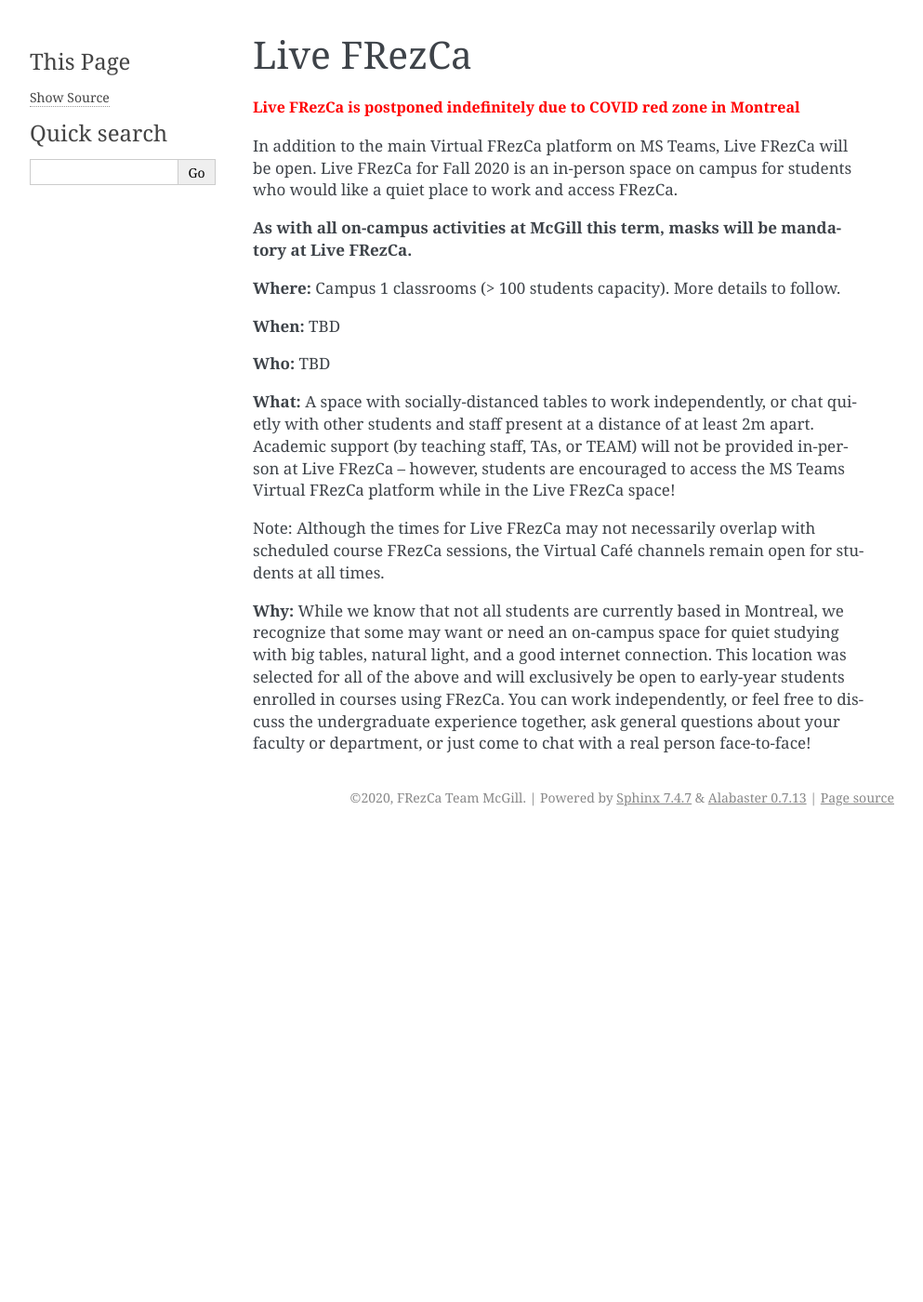
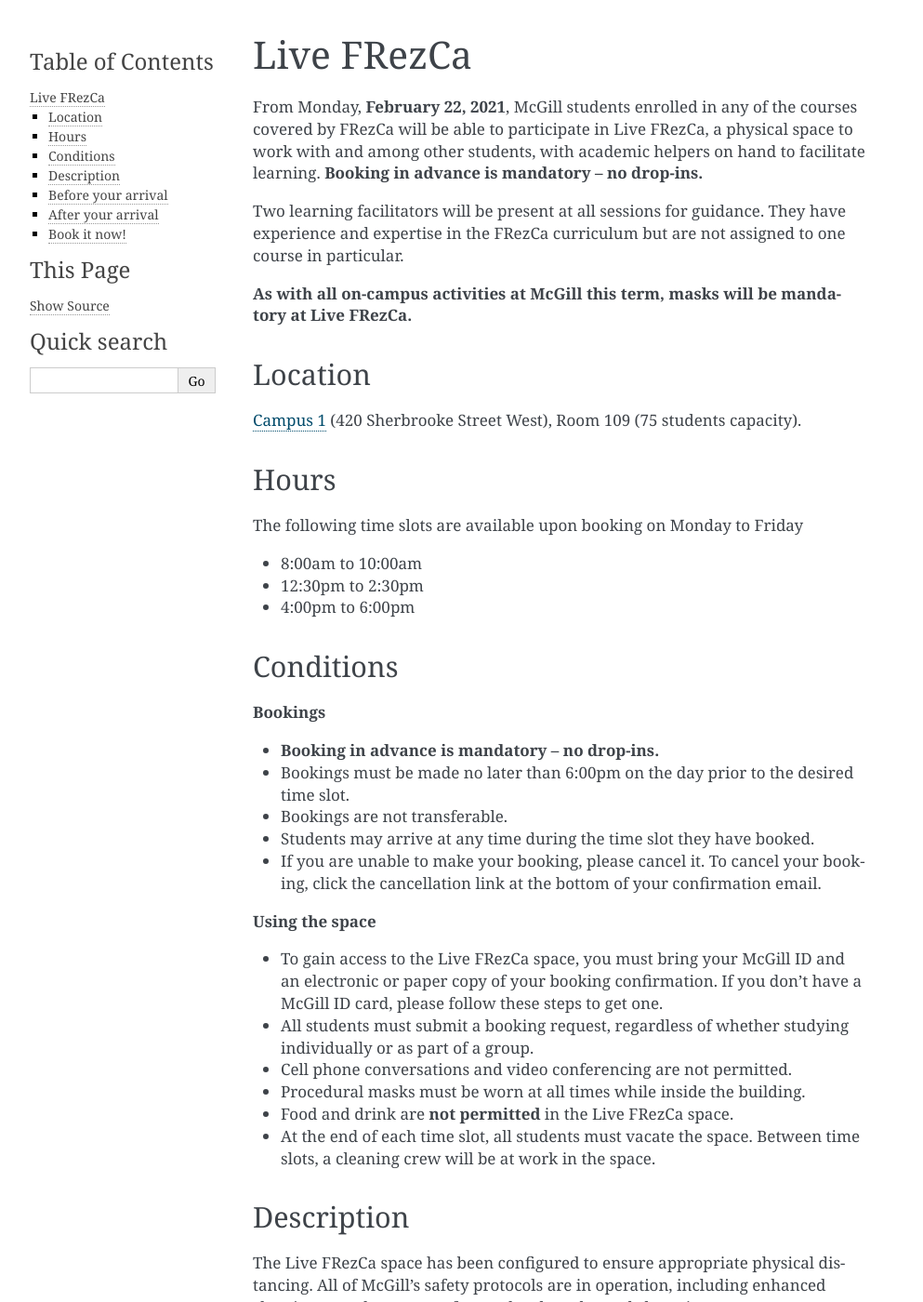
Before and after one commit to oulinyu/FRezCa-McGill, a Sphinx documentation site: the page built from docs/source/Live.rst, in a window 1280 px wide and 1400 px high. Shown: the whole window at 93% size, without its empty margins (148-1141 px from the left). Built offline with Sphinx 7.4.7, drawn with Linux system fonts in a browser that asks for light colours; some of the changed text lies outside the part shown.

Commit message:
live frezca update'

```diff
--- a/docs/source/Live.rst
+++ b/docs/source/Live.rst
@@ -5,25 +5,102 @@
 .. role:: red
 
 .. _live:
-
 Live FRezCa
 ===========
 
-:red:`Live FRezCa is postponed indefinitely due to COVID red zone in Montreal`
+From Monday, **February 22, 2021**, McGill students enrolled in any of the courses covered by FRezCa will be able to participate in Live FRezCa, a physical space to work with and among other students, with academic helpers on hand to facilitate learning. **Booking in advance is mandatory – no drop-ins.**
 
-
-In addition to the main Virtual FRezCa platform on MS Teams, Live FRezCa will be open. Live FRezCa for Fall 2020 is an in-person space on campus for students who would like a quiet place to work and access FRezCa.
+Two learning facilitators will be present at all sessions for guidance. They have experience and expertise in the FRezCa curriculum but are not assigned to one course in particular.
 
 **As with all on-campus activities at McGill this term, masks will be mandatory at Live FRezCa.**
 
-**Where:** Campus 1 classrooms (> 100 students capacity). More details to follow.
+Location
+--------
 
-**When:** TBD
+`Campus 1 <https://maps.mcgill.ca/?id=campus1>`_ (420 Sherbrooke Street West), Room 109 (75 students capacity).
 
-**Who:** TBD
+Hours
+-----
+The following time slots are available upon booking on Monday to Friday
 
-**What:** A space with socially-distanced tables to work independently, or chat quietly with other students and staff present at a distance of at least 2m apart. Academic support (by teaching staff, TAs, or TEAM) will not be provided in-person at Live FRezCa – however, students are encouraged to access the MS Teams Virtual FRezCa platform while in the Live FRezCa space!
+- 8:00am to 10:00am
+- 12:30pm to 2:30pm
+- 4:00pm to 6:00pm
 
-Note: Although the times for Live FRezCa may not necessarily overlap with scheduled course FRezCa sessions, the Virtual Café channels remain open for students at all times.
+Conditions
+----------
 
-**Why:** While we know that not all students are currently based in Montreal, we recognize that some may want or need an on-campus space for quiet studying with big tables, natural light, and a good internet connection. This location was selected for all of the above and will exclusively be open to early-year students enrolled in courses using FRezCa. You can work independently, or feel free to discuss the undergraduate experience together, ask general questions about your faculty or department, or just come to chat with a real person face-to-face!
+**Bookings**
+
+- **Booking in advance is mandatory – no drop-ins.**
+- Bookings must be made no later than 6:00pm on the day prior to the desired time slot.
+- Bookings are not transferable.
+- Students may arrive at any time during the time slot they have booked.
+- If you are unable to make your booking, please cancel it. To cancel your booking, click the cancellation link at the bottom of your confirmation email.
+
+**Using the space**
+
+- To gain access to the Live FRezCa space, you must bring your McGill ID and an electronic or paper copy of your booking confirmation. If you don't have a McGill ID card, please follow these steps to get one.
+- All students must submit a booking request, regardless of whether studying individually or as part of a group.
+- Cell phone conversations and video conferencing are not permitted.
+- Procedural masks must be worn at all times while inside the building.
+- Food and drink are **not permitted** in the Live FRezCa space.
+- At the end of each time slot, all students must vacate the space. Between time slots, a cleaning crew will be at work in the space.
+
+Description
+-----------
+
+The Live FRezCa space has been configured to ensure appropriate physical distancing. All of McGill’s safety protocols are in operation, including enhanced cleaning, mandatory use of procedural masks, and clear signage.
+
+There is no assigned seating. Once you occupy a work station, please remain at that station for the duration of your time in the Live FRezCa space.
+
+There is a very limited number of power outlets in the Live FRezCa space, with only very few work stations having access to an outlet. We recommend that students using the space leave home or campus with a fully charged device. There is no access to charging stations for cellphones or laptops, and there are no chargers available for loan.
+
+The space will be professionally cleaned and disinfected between time slots. Cleaning materials will also be available on site, should students wish to wipe down a work station prior to use. A full cleaning and disinfection will be carried out at the end of each day.
+
+Before your arrival
+-------------------
+
+Read the information and complete all of the actions required of you on the following webpages. Remember that if you answer “yes” to any of the COVID-19 screening questions on these pages, **you must stay home:**
+
+- `Essential information for students <https://www.mcgill.ca/coronavirus/students>`_
+- `General health guidelines <https://www.mcgill.ca/coronavirus/resources/health-guidelines>`_
+- `Health guidelines for McGill students <https://www.mcgill.ca/coronavirus/resources/health-guidelines/health-guidelines-mcgill-students>`_
+
+:red:`**Do not enter the Live FRezCa space if you:**`
+
+- are experiencing any symptoms of COVID-19 (cough, fever, difficulty breathing, sudden loss of smell)
+- have been exposed to someone diagnosed with COVID-19 during the last 14 days
+- have been traveling outside of Canada in the last 14 days
+
+After your arrival
+------------------
+
+Make sure you are wearing a procedural mask – as per the directives from the Quebec Ministry of Health and McGill's safety protocols, all individuals on our campuses are required to wear a procedural mask at all times when in any indoor shared space.
+
+Use your McGill ID as a swipe card to gain access via the double-doors to the right of the main entrance to the residence.
+
+Once inside, take the escalator to the first floor and follow the signs to Room 109.
+
+A service agent will ask for your booking confirmation and ensure you have met the government guidelines for access to the campus.
+
+You may then choose any available work station within the space.
+
+Please follow all directional and physical distancing signage.
+
+Please do not move the furniture, it has been organized to respect physical distancing.
+
+You may arrive at any time during your booking. Please ensure you leave on time so we have ample time to clean the space for the next students. You may leave before your booking is over. Please exit without lingering or talking with other students to ensure distance protocols are maintained.
+
+Should you experience any health issues while on site, please advise the service agent immediately, they will direct you to the isolation room. Security will be contacted immediately to help ensure that all safety protocols are followed.
+
+Book it now!
+------------
+
+`Book Live FRezCa <https://mcgill.ca/x/oM9>`_
+
+..
+     **What:** A space with socially-distanced tables to work independently, or chat quietly with other students and staff present at a distance of at least 2m apart. Academic support (by teaching staff, TAs, or TEAM) will not be provided in-person at Live FRezCa – however, students are encouraged to access the MS Teams Virtual FRezCa platform while in the Live FRezCa space!
+     Note: Although the times for Live FRezCa may not necessarily overlap with scheduled course FRezCa sessions, the Virtual Café channels remain open for students at all times.
+     **Why:** While we know that not all students are currently based in Montreal, we recognize that some may want or need an on-campus space for quiet studying with big tables, natural light, and a good internet connection. This location was selected for all of the above and will exclusively be open to early-year students enrolled in courses using FRezCa. You can work independently, or feel free to discuss the undergraduate experience together, ask general questions about your faculty or department, or just come to chat with a real person face-to-face!
+     :red:`Live FRezCa is postponed indefinitely due to COVID red zone in Montreal`
```
